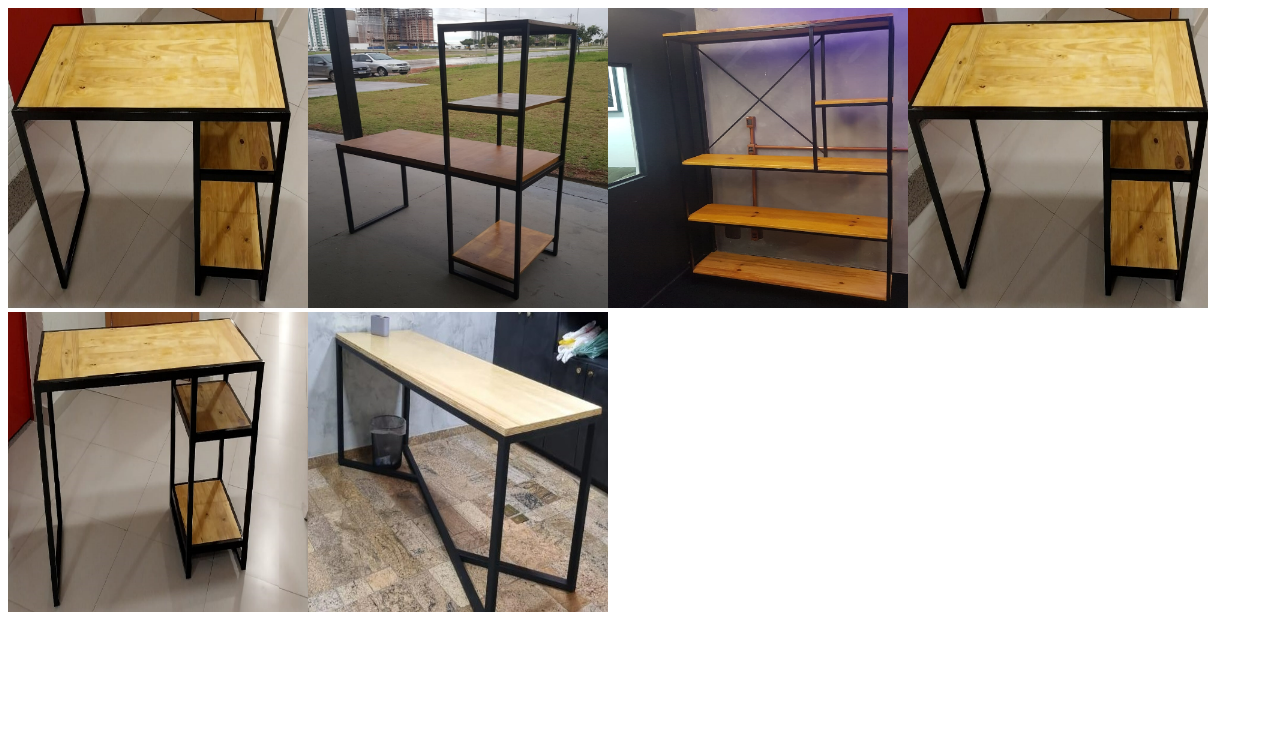
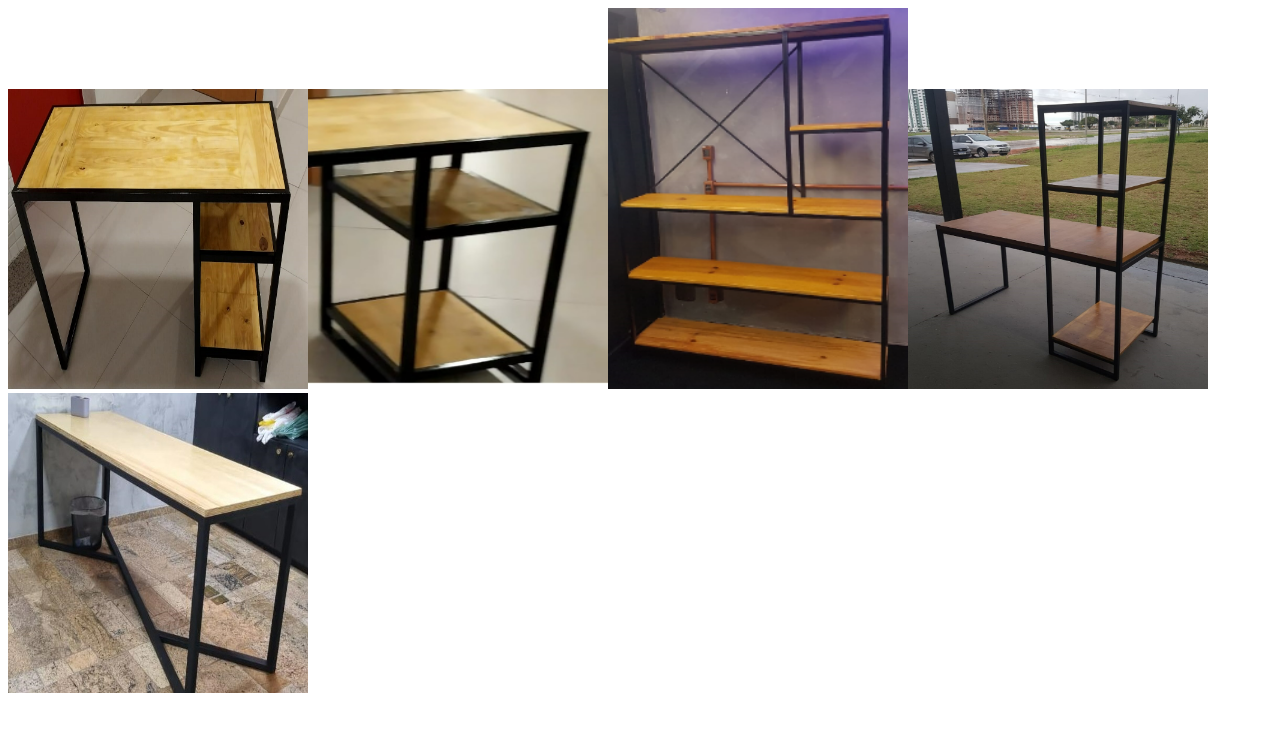
Before and after one commit to enyllaoliveira/storeProject, a React (Create React App) app: page /shelfpage in a window 1280 px wide. Shown: the top 732 px of the page. Built offline with nearby package versions, Linux system fonts and the light colour scheme.

Commit message:
fix picture of shelfPage

```diff
--- a/src/components/gallery/components/galleryShelf/index.tsx
+++ b/src/components/gallery/components/galleryShelf/index.tsx
@@ -3,19 +3,18 @@ import React from 'react'
 import Picture1 from '../../SectionsOfPictures/shelfs/shelfAndTable.jpeg'
 import Picture2 from '../../SectionsOfPictures/shelfs/shelfOne.jpeg'
 import Picture3 from '../../SectionsOfPictures/shelfs/shelfTwo.png'
-import Picture4 from '../../SectionsOfPictures/shelfs/shelfWithPartsOne.jpeg'
-import Picture5 from '../../SectionsOfPictures/shelfs/shelfWithPartsTwo.png'
 import Picture6 from '../../SectionsOfPictures/shelfs/smallShelf.jpeg'
+import Picture7 from '../../SectionsOfPictures/shelfs/shelfWithPartsThree.jpeg'
 
 export default function ShelfPage() {
     return(
         <div className='flex flex-wrap justify-between mx-10	my-10'>
-           <img className='rounded-xl my-8 mx-8' src={Picture1} alt="shelf and table"/>
+            <img className='rounded-xl my-8 mx-8' src={Picture1} alt="shelf and table"/>
+           <img className='rounded-xl my-8 mx-8' src={Picture7} alt="small shelf"/>
+           <img className='rounded-xl my-8 mx-8' src={Picture3} alt="shelf two"/>
            <img className='rounded-xl my-8 mx-8' src={Picture2} alt="shelf one"/>
-           <img className='rounded-xl my-8 mx-8' src={Picture3} alt="shelf two"/>
-           <img className='rounded-xl my-8 mx-8' src={Picture4} alt="shelf with parte one"/>
-           <img className='rounded-xl my-8 mx-8' src={Picture5} alt="shelf with parte two"/>
            <img className='rounded-xl my-8 mx-8' src={Picture6} alt="small shelf"/>
+
         </div>
     )
 }
```
Also changed, not shown: src/components/gallery/SectionsOfPictures/shelfs/shelfTwo.png, src/components/gallery/SectionsOfPictures/shelfs/shelfWithPartsThree.jpeg (added).
